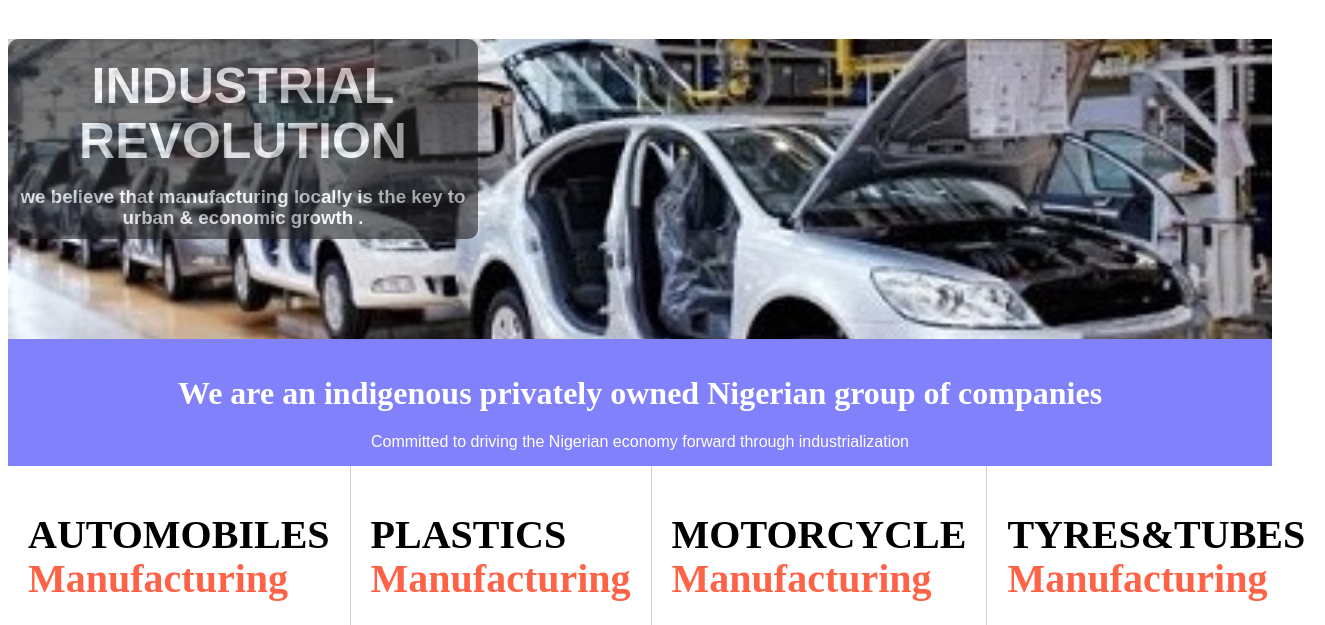
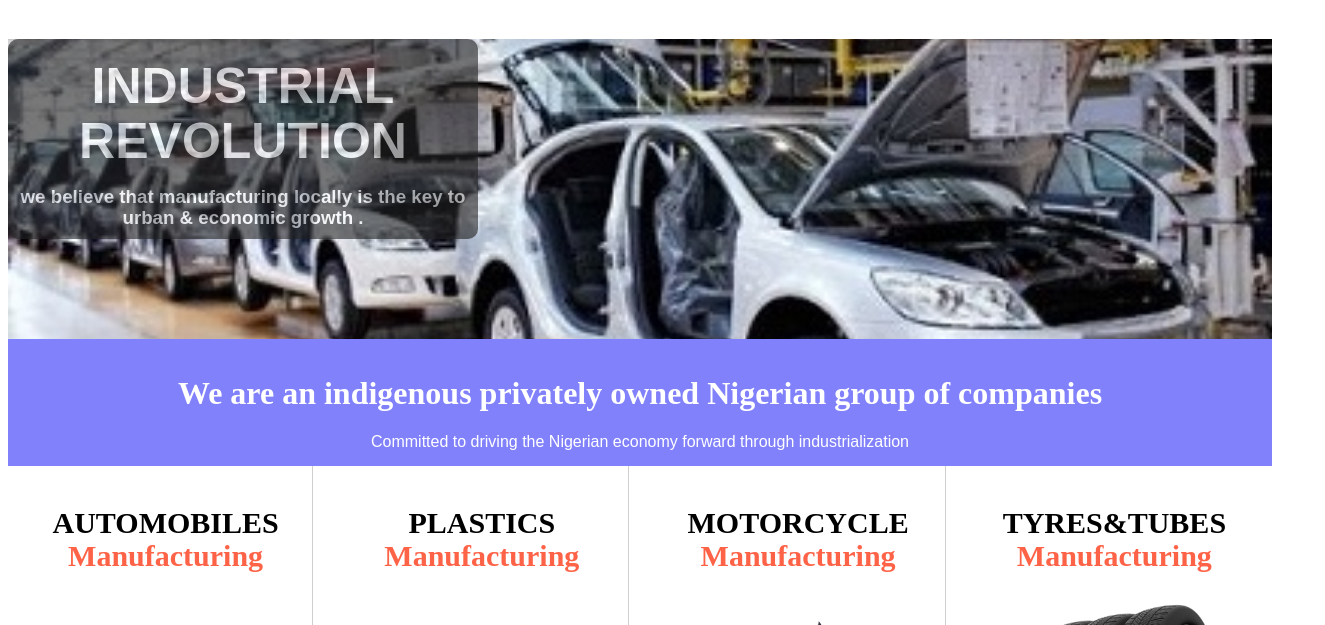
Before and after one commit to brightbrain20/spack, a plain HTML site: page index.html in a window 1280 px wide. Shown: the part 132-757 px from the top of the page, 1325 px wide, since content can reach past the window. Drawn offline with Linux system fonts and the light colour scheme.

Commit message:
Add files via upload

```diff
--- a/index.css
+++ b/index.css
@@ -84,7 +84,7 @@ span {
 
 
 .box{
-
+    width: 20%;
     text-align: justify;
     padding: 20px;
     font-size: 20px;
@@ -94,6 +94,13 @@ span {
 
 h1{
     font-family: serif;
+
+    text-align: center;
+}
+
+.section{
+
+    font-size: 30px;
 }
 
 p{
@@ -146,9 +153,7 @@ footer {
        width: 100%;
     }
 
-    body{
-        width: 100%;
-    }
+
 
 
     .box{
--- a/index.html
+++ b/index.html
@@ -37,7 +37,7 @@
 </div>
 <div class="flex-container">
     <div class="box line mobile">
-        <h1>AUTOMOBILES <br>
+        <h1 class="section">AUTOMOBILES <br>
             <span>Manufacturing</span>
         </h1>
         <img src="./ivm-automobile car.jpg" class="pix" alt="">
@@ -46,7 +46,7 @@
     </p>
     </div>
     <div class="box line">
-        <h1>PLASTICS <br>
+        <h1 class="section">PLASTICS <br>
             <span>Manufacturing</span>
         </h1>
         <img src="./plastics.jpg" class="pix" alt="">
@@ -55,7 +55,7 @@
         </p>
     </div>
     <div class="box line">
-        <h1>MOTORCYCLE <br>
+        <h1 class="section">MOTORCYCLE <br>
             <span>Manufacturing</span>
         </h1>
         <img src="./ivm-motocycle.jpg" class="pix" alt="">
@@ -64,7 +64,7 @@
         </p>
     </div>
     <div class="box">
-        <h1>TYRES&TUBES <br>
+        <h1 class="section">TYRES&TUBES <br>
             <span>Manufacturing</span>
         </h1>
         <img src="./tires.jpg" alt=""class="pix" >
```
